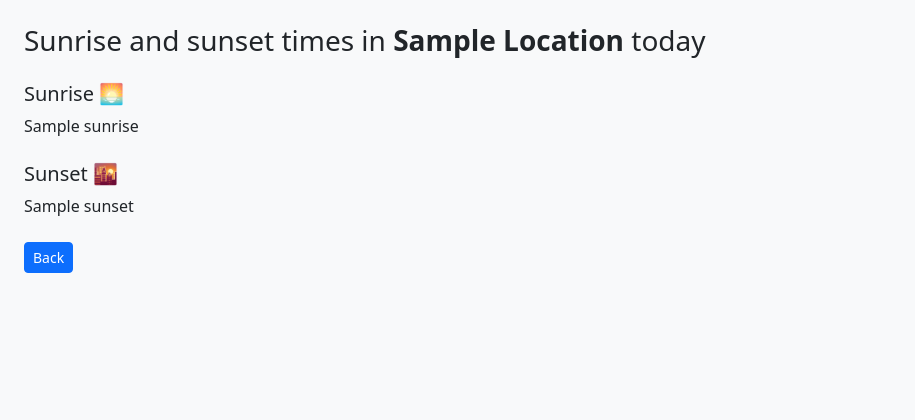
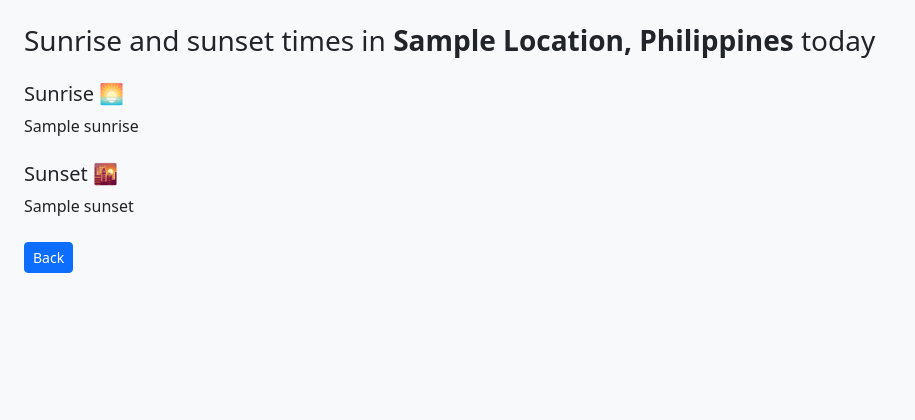
Before and after one commit to clnhrn/sunrise-sunset-flask-app, a Flask app: template sunrise_sunset/templates/result.html in a window 1280 px wide. Shown: the top 420 px of the page, without its empty margins (0-915 px from the left). Run offline with Flask 2, Linux system fonts and the light colour scheme; the template is opened without the code that fills it: most values are stand-ins (such as "Sample title", 1, 10 or a date in 2020).

Commit message:
Adding string "Philippines"

```diff
--- a/sunrise_sunset/templates/result.html
+++ b/sunrise_sunset/templates/result.html
@@ -8,7 +8,7 @@
   </head>
 <body class="bg-light text-dark">
     <div class="p-4">
-        <h3 class="pb-3">Sunrise and sunset times in <strong>{{ location.title() }}</strong> today</h3>
+        <h3 class="pb-3">Sunrise and sunset times in <strong>{{ location.title() }}, Philippines</strong> today</h3>
         <div>
             <div><span><h5 id="sunrise">Sunrise 🌅 </h5>{{ sunrise }}</span></div>
             <br>
```
